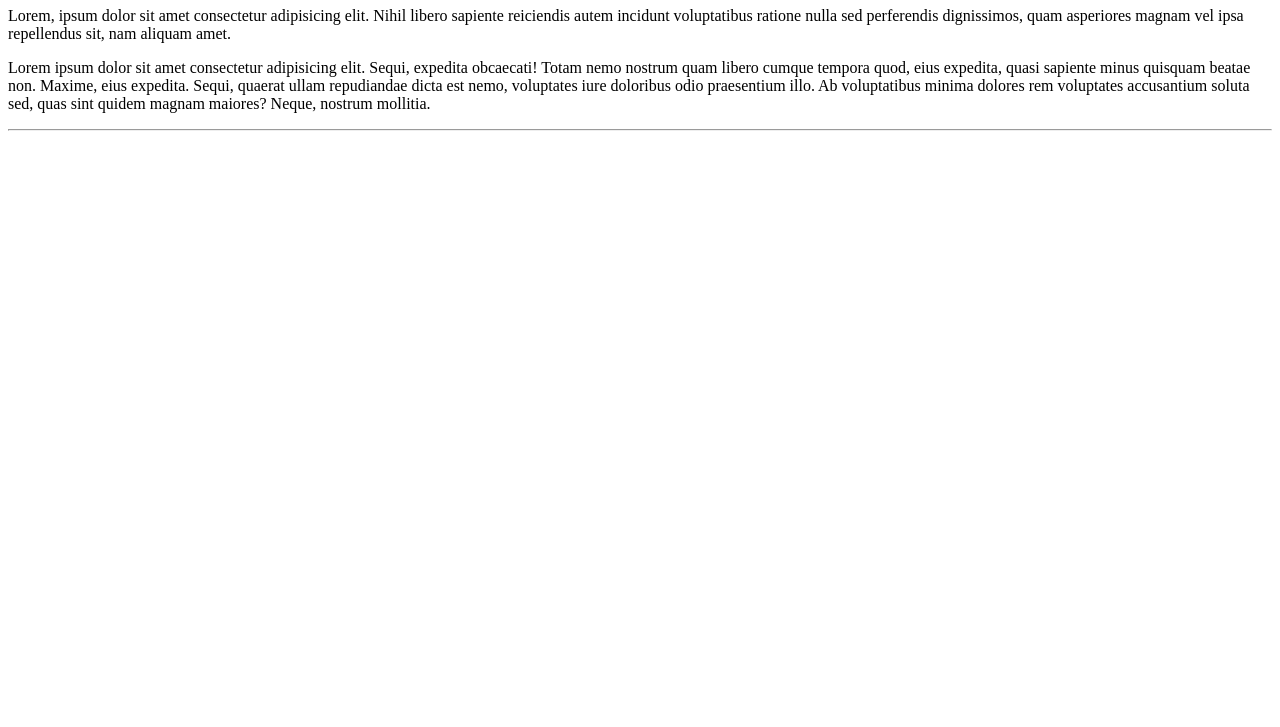
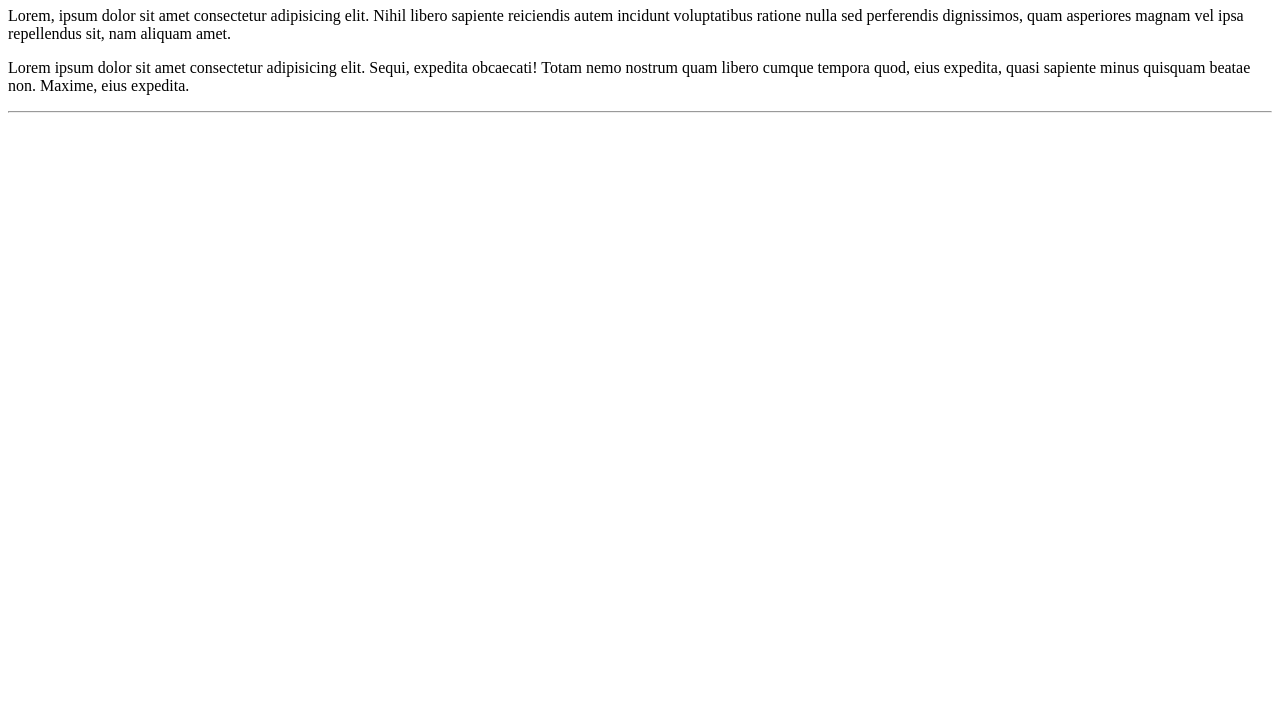
Before and after one commit to lucasabrantes/OlaMundo, a plain HTML site: page site-exemplo/index.html in a window 1280 px wide. Shown: the part 73-800 px from the top of the page. Drawn offline with Linux system fonts and the light colour scheme.

Commit message:
Update index.html

```diff
--- a/site-exemplo/index.html
+++ b/site-exemplo/index.html
@@ -8,8 +8,7 @@
 <body>
     <h1>Olá Mundo!</h1>
     <p>Lorem, ipsum dolor sit amet consectetur adipisicing elit. Nihil libero sapiente reiciendis autem incidunt voluptatibus ratione nulla sed perferendis dignissimos, quam asperiores magnam vel ipsa repellendus sit, nam aliquam amet.</p>
-    <p>Lorem ipsum dolor sit amet consectetur adipisicing elit. Sequi, expedita obcaecati! Totam nemo nostrum quam libero cumque tempora quod, eius expedita, quasi sapiente minus quisquam beatae non. Maxime, eius expedita.
-    Sequi, quaerat ullam repudiandae dicta est nemo, voluptates iure doloribus odio praesentium illo. Ab voluptatibus minima dolores rem voluptates accusantium soluta sed, quas sint quidem magnam maiores? Neque, nostrum mollitia.</p>
+    <p>Lorem ipsum dolor sit amet consectetur adipisicing elit. Sequi, expedita obcaecati! Totam nemo nostrum quam libero cumque tempora quod, eius expedita, quasi sapiente minus quisquam beatae non. Maxime, eius expedita.</p>
     <hr>
 </body>
 </html>
```
